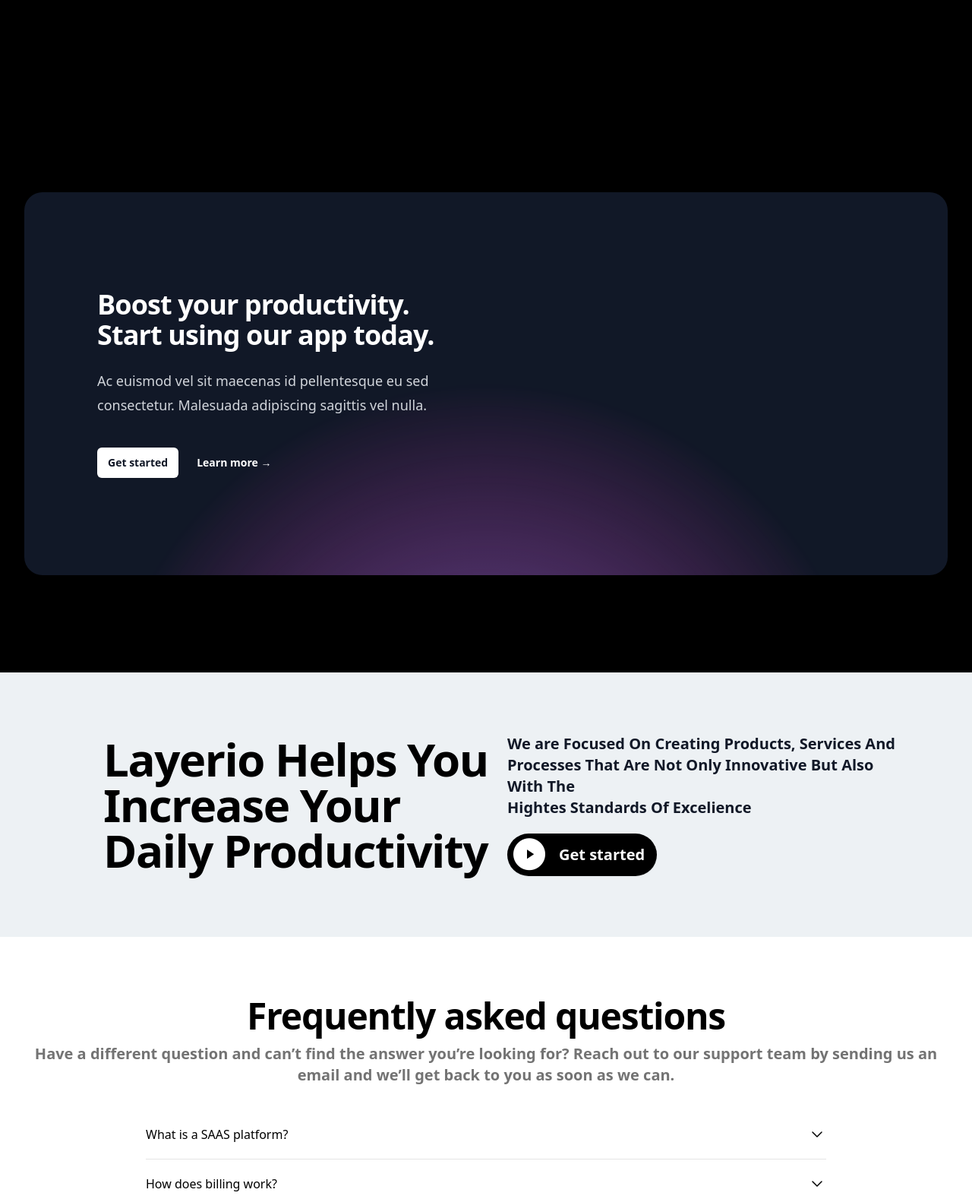
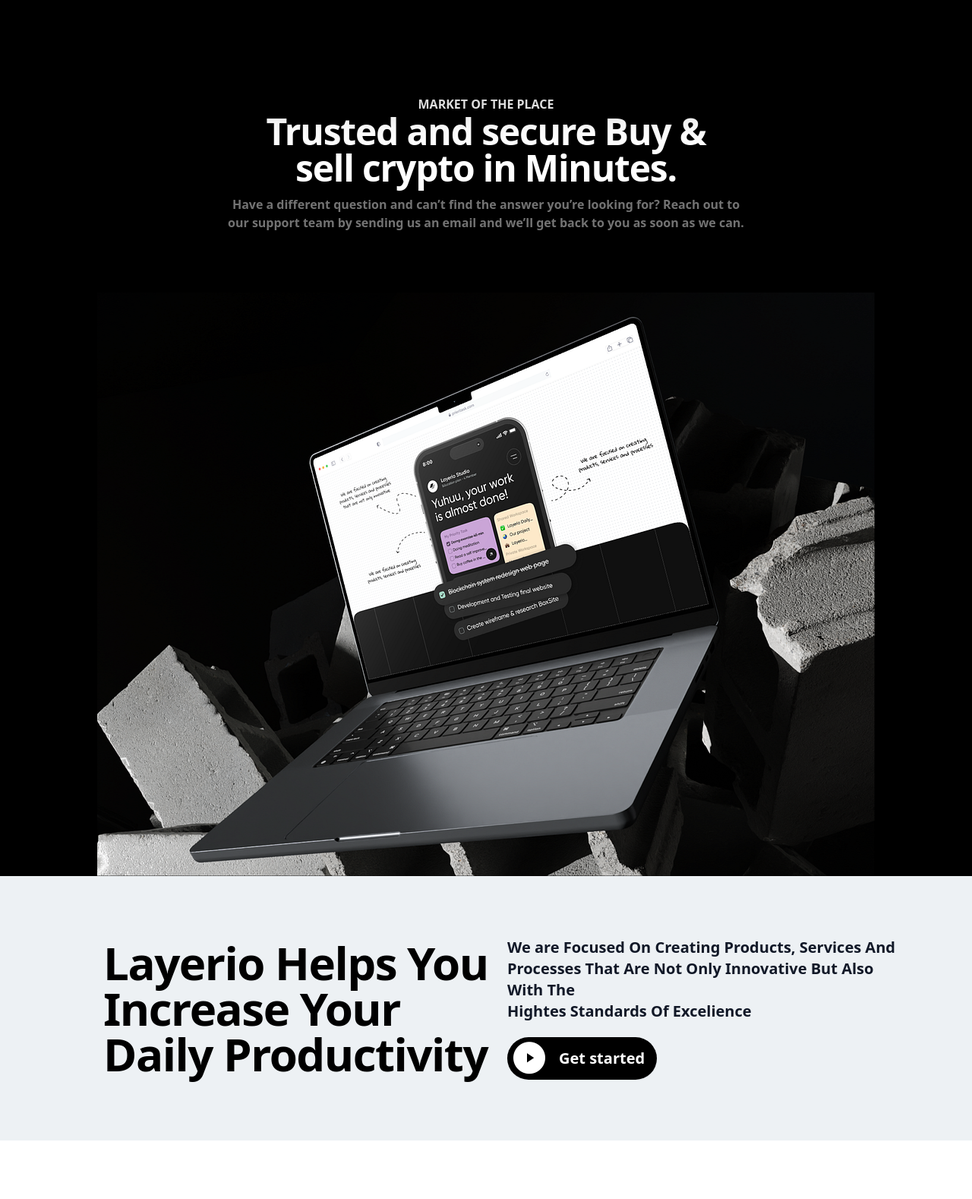
Before and after one commit to vikaspal9131/Koozel, a website: page public/index.html in a window 1280 px wide. Shown: the part 781-2359 px from the top of the page at 76% size. Drawn offline with nearby package versions, Linux system fonts and the light colour scheme.

Commit message:
add image and aslo make some change

```diff
--- a/public/index.html
+++ b/public/index.html
@@ -52,28 +52,21 @@
 
 
 
-      <div class="bg-black">
-        <div class="mx-auto max-w-7xl py-24 sm:px-6 sm:py-32 lg:px-8">
-          <div class="relative isolate overflow-hidden bg-gray-900 px-6 pt-16 shadow-2xl sm:rounded-3xl sm:px-16 md:pt-24 lg:flex lg:gap-x-20 lg:px-24 lg:pt-0">
-            <svg viewBox="0 0 1024 1024" class="absolute left-1/2 top-1/2 -z-10 size-[64rem] -translate-y-1/2 [mask-image:radial-gradient(closest-side,white,transparent)] sm:left-full sm:-ml-80 lg:left-1/2 lg:ml-0 lg:-translate-x-1/2 lg:translate-y-0" aria-hidden="true">
-              <circle cx="512" cy="512" r="512" fill="url(#759c1415-0410-454c-8f7c-9a820de03641)" fill-opacity="0.7" />
-              <defs>
-                <radialGradient id="759c1415-0410-454c-8f7c-9a820de03641">
-                  <stop stop-color="#7775D6" />
-                  <stop offset="1" stop-color="#E935C1" />
-                </radialGradient>
-              </defs>
-            </svg>
-            <div class="mx-auto max-w-md text-center lg:mx-0 lg:flex-auto lg:py-32 lg:text-left">
-              <h2 class="text-balance text-3xl font-semibold tracking-tight text-white sm:text-4xl">Boost your productivity. Start using our app today.</h2>
-              <p class="mt-6 text-pretty text-lg/8 text-gray-300">Ac euismod vel sit maecenas id pellentesque eu sed consectetur. Malesuada adipiscing sagittis vel nulla.</p>
-              <div class="mt-10 flex items-center justify-center gap-x-6 lg:justify-start">
-                <a href="#" class="rounded-md bg-white px-3.5 py-2.5 text-sm font-semibold text-gray-900 shadow-sm hover:bg-gray-100 focus-visible:outline focus-visible:outline-2 focus-visible:outline-offset-2 focus-visible:outline-white">Get started</a>
-                <a href="#" class="text-sm/6 font-semibold text-white">Learn more <span aria-hidden="true">→</span></a>
-              </div>
-            </div>
-          </div>
+      <div class="bg-black flex flex-col items-center justify-center">
+
+        <div class="flex flex-col items-center">
+          <p class=" text-white font-semibold">MARKET OF THE PLACE </p>
+          <h2 class="font-semibold text-5xl tracking-tight  text-center text-white">
+           Trusted and secure Buy & <br> sell crypto in Minutes.
+          </h2>
+          <p class="text-neutral-500  mt-3 font-semibold text-center">
+            Have a different question and can’t find the answer you’re looking for? Reach out to <br> our support team by sending us an email and we’ll get back to you as soon as we can.
+          </p>
         </div>
+
+        <div class="mt-20"> <img src="/image/das.png" alt=""></div>
+
+
       </div>
 
 
@@ -95,7 +88,7 @@
       Frequently asked questions
 		</h2>
 		<p class="text-neutral-500 text-xl mt-3 font-semibold text-center">
-      Have a different question and can’t find the answer you’re looking for? Reach out to our support team by sending us an email and we’ll get back to you as soon as we can.
+      Have a different question and can’t find the answer you’re looking for? Reach out to <br> our support team by sending us an email and we’ll get back to you as soon as we can.
 		</p>
 	</div>
 	<div class="grid divide-y divide-neutral-200 max-w-4xl mx-auto mt-8">
@@ -213,7 +206,7 @@
 		<div class="py-5">
 			<details class="group">
 				<summary class="flex justify-between items-center font-medium cursor-pointer list-none">
-					<span> Do you offer any discounts or promotions?</span>
+					<span > Do you offer any discounts or promotions?</span>
 					<span class="transition group-open:rotate-180">
                 <svg fill="none" height="24" shape-rendering="geometricPrecision" stroke="currentColor" stroke-linecap="round" stroke-linejoin="round" stroke-width="1.5" viewBox="0 0 24 24" width="24"><path d="M6 9l6 6 6-6"></path>
 </svg>
@@ -225,28 +218,21 @@
 				</p>
 			</details>
 		</div>
-		<div class="py-5">
-			<details class="group">
-				<summary class="flex justify-between items-center font-medium cursor-pointer list-none">
-					<span> How do we compare to other similar services?</span>
-					<span class="transition group-open:rotate-180">
-                <svg fill="none" height="24" shape-rendering="geometricPrecision" stroke="currentColor" stroke-linecap="round" stroke-linejoin="round" stroke-width="1.5" viewBox="0 0 24 24" width="24"><path d="M6 9l6 6 6-6"></path>
-</svg>
-              </span>
-				</summary>
-				<p class="text-neutral-600 mt-3 group-open:animate-fadeIn">
-					 This platform is a highly reliable and feature-rich service that offers a wide range
-					of tools and functionality. It is competitively priced and offers a variety of billing options to
-					suit different needs and budgets.
-				</p>
-			</details>
-		</div>
+
 	</div>
 </div>
 
 
+<div class="bg-white h-screen flex items-center justify-center">
+
+  <div class="text-9xl font-semibold text-center"> <h1> Say hello <br> to kuzel</h1>
+    <a href="#" class="rounded-md bg-slate-800 px-3.5 py-2.5 text-sm font-semibold text-white shadow-sm ">Get started</a></div>
+
+</div>
+
+
 <!-- component -->
-<footer class="bg-customwhite" aria-labelledby="footer-heading">
+<footer class="bg-white" aria-labelledby="footer-heading">
   <h2 id="footer-heading" class="sr-only">Footer</h2>
   <div class="mx-auto max-w-7xl px-6 pb-8 pt-16 sm:pt-24 lg:px-8 lg:pt-32">
     <div class="xl:grid xl:grid-cols-3 xl:gap-8">
```
Also changed, not shown: image/das.png (added), public/style.css.
